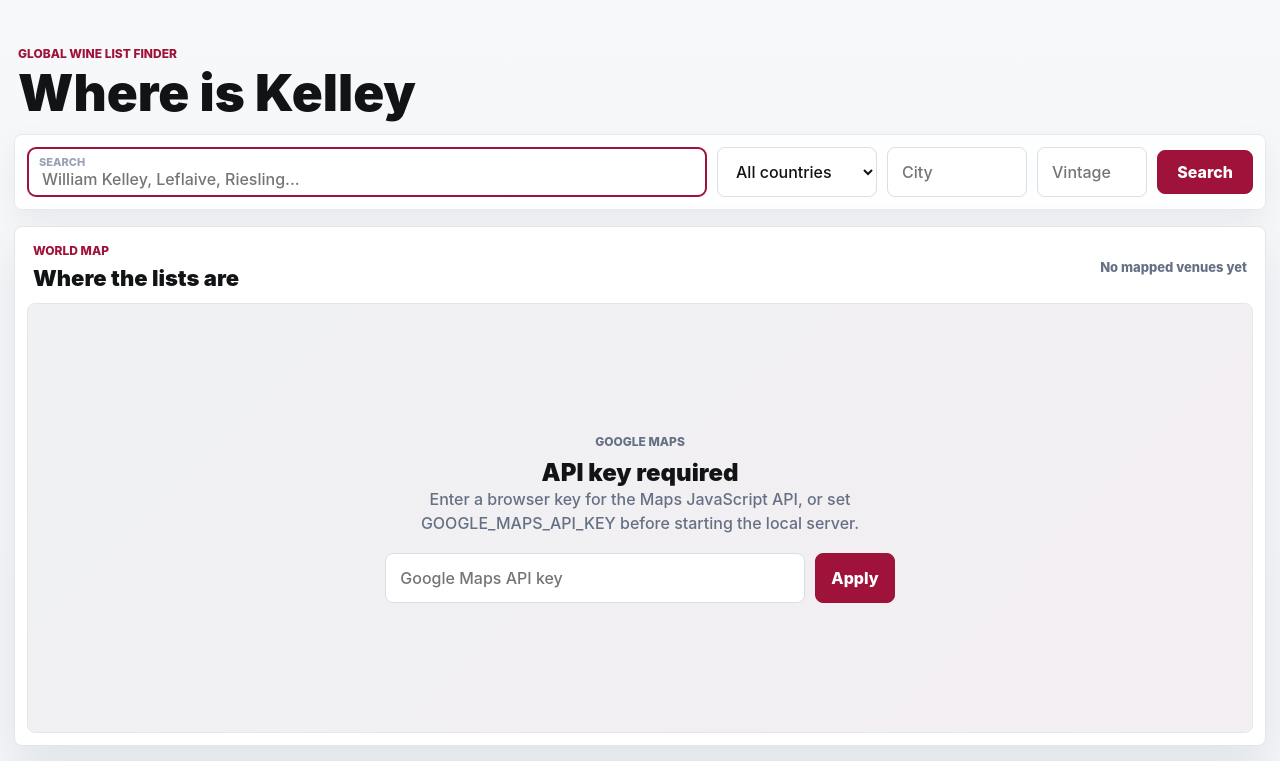
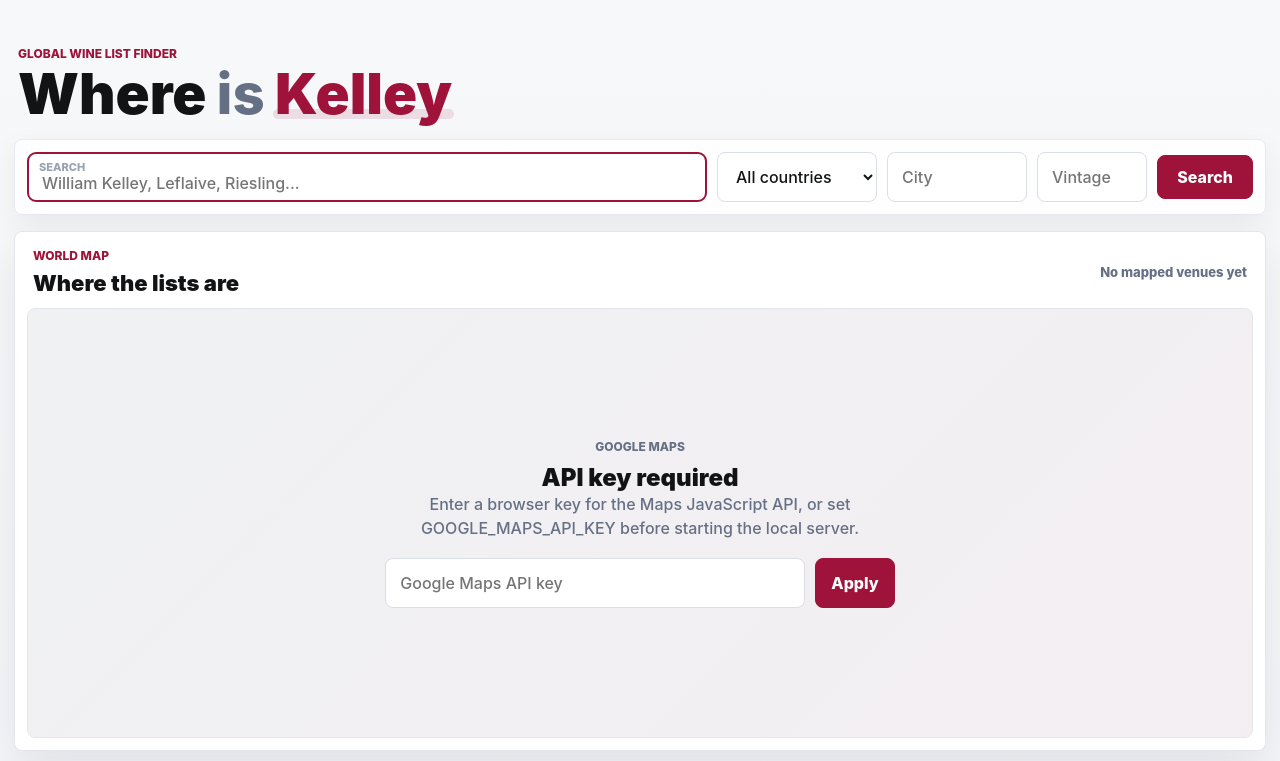
Before and after one commit to sungjoo-XCENA/whereiskelley, a website: page index.html in a window 1280 px wide. Shown: the top 761 px of the page. Drawn offline with Linux system fonts and the light colour scheme; no server answers.

Commit message:
Polish brand title styling

```diff
--- a/public/styles.css
+++ b/public/styles.css
@@ -85,6 +85,37 @@ h1 {
   line-height: 0.94;
   letter-spacing: 0;
   font-weight: 950;
+}
+
+.brand-title {
+  display: flex;
+  flex-wrap: wrap;
+  gap: 0.18em;
+  align-items: baseline;
+  line-height: 0.94;
+}
+
+.brand-soft {
+  color: var(--muted);
+  font-weight: 850;
+}
+
+.brand-accent {
+  position: relative;
+  color: var(--accent);
+  z-index: 0;
+}
+
+.brand-accent::after {
+  content: "";
+  position: absolute;
+  left: -0.03em;
+  right: -0.03em;
+  bottom: 0.04em;
+  height: 0.18em;
+  border-radius: 999px;
+  background: rgba(159, 18, 57, 0.12);
+  z-index: -1;
 }
 
 .command-bar {
@@ -591,7 +622,7 @@ body {
 }
 
 h1 {
-  font-size: clamp(36px, 4vw, 58px);
+  font-size: clamp(40px, 4.4vw, 64px);
   font-weight: 950;
 }
 
@@ -803,6 +834,22 @@ button:disabled {
   white-space: nowrap;
 }
 
+.pdf-pill.muted {
+  color: var(--muted);
+}
+
+.pdf-link {
+  border: 1px solid #d8dee8;
+  background: #fff;
+  color: var(--accent);
+  text-decoration: none;
+}
+
+.pdf-link:hover {
+  border-color: rgba(159, 18, 57, 0.35);
+  background: #fff5f7;
+}
+
 .detail {
   min-height: auto;
   position: static;
```
